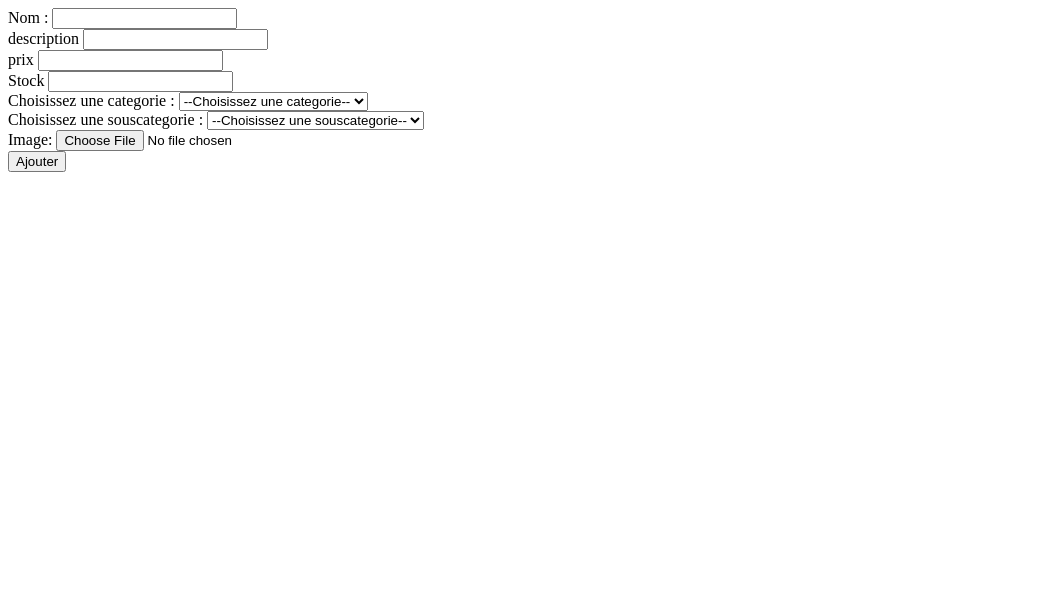
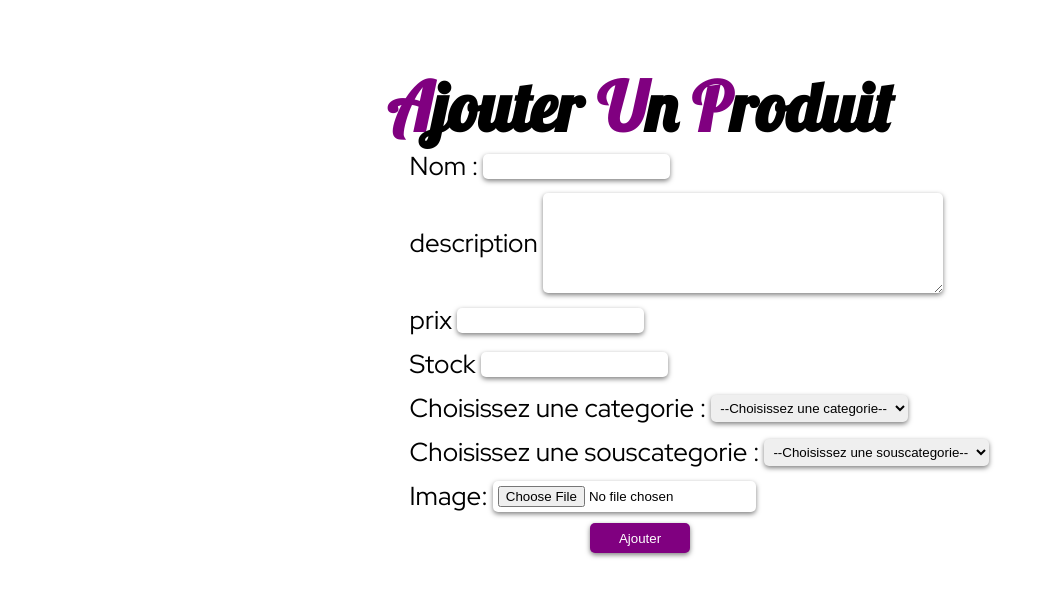
Before and after one commit to Nihilius63/PrestachopeGroupe5, a PHP site: template web/pages/creationproduit/Creation_produitview.php in a window 1280 px wide. Shown: the top 597 px of the page, without its empty margins (0-1047 px from the left). Run offline with PHP 8.4, Linux system fonts and the light colour scheme; the template is opened without the code that fills it, so the values that code supplies are empty.

Commit message:
page add produit admin

```diff
--- /dev/null
+++ b/web/assets/css/Add_produit.css
@@ -0,0 +1,70 @@
+*{
+    padding: 0;
+    margin: 0;
+    box-sizing: border-box;
+}
+html{
+    font-size: 62.5%;
+}
+body{
+    width: 100%;
+    height: 100%;
+}
+.contenue{
+    width: 100%;
+    height: 100%;
+    margin-top: 5%;
+    z-index: 1;
+    display: flex;
+    justify-content: center;
+    align-items: center;
+}
+.prod h1{
+    font-size: 6.8rem;
+    font-family: 'Lobster', cursive;
+}
+.prod h1 span{
+    color: purple;
+}
+.prod{
+    width: 60%;
+    display: flex;
+    flex-direction: column;
+}
+.prod label{
+    font-size: 2.6rem;
+    font-family: 'Red Hat Display', sans-serif;
+}
+.prod input, .prod select, .prod textarea{
+   border: none;
+   outline: none;
+   padding: 5px;
+   border-radius: 5px;
+   margin: 0 5px !important;
+   box-shadow: 0 2px 5px rgba(0,0,0,.5);
+}
+.prod textarea{
+    height: 100px;
+    width: 400px;
+}
+.form-example{
+    margin-bottom: 10px;
+    display: flex;
+    align-items: center;
+    margin-left: 20%;
+}
+.titreadd{
+    width: 100%;
+    display: flex;
+    justify-content: center;
+}
+.btnadd{
+    height: 30px;
+    width: 100px;
+    background: purple;
+    color: white;
+    transition: 0.5s;
+}
+.btnadd:hover{
+    opacity: 0.6;
+}
--- a/web/pages/creationproduit/Creation_produitview.php
+++ b/web/pages/creationproduit/Creation_produitview.php
@@ -7,19 +7,29 @@ if (isset($_POST['Nom'],$_POST['description'],$_POST['prix'],$_POST['Stock'],$_P
 ?>
 <!DOCTYPE html>
 <meta charset="utf-8">
+<link rel="stylesheet" type="text/css" href="assets/css/Add_produit.css" media="all"/>
+<link rel="preconnect" href="https://fonts.gstatic.com">
+<link href="https://fonts.googleapis.com/css2?family=Lobster&display=swap" rel="stylesheet">
+<link href="https://fonts.googleapis.com/css2?family=Teko:wght@300&display=swap" rel="stylesheet">
+<link href="https://fonts.googleapis.com/css2?family=Red+Hat+Display&display=swap" rel="stylesheet">
 <html>
 <head>
 	<title>Creation produit</title>
 </head>
 <body>
-    <form action="" method="post" class="form-example" enctype="multipart/form-data">
+    <div class="contenue">
+        <div class="prod">
+            <div class="titreadd">
+                <h1> <span>A</span>jouter <span>U</span>n <span>P</span>roduit </h1>
+            </div>
+            <form action="" method="post" enctype="multipart/form-data">
             <div class="form-example">
                 <label for="Nom">Nom :</label>
                 <input type="text" name="Nom" id="Nom" required>
             </div>
             <div class="form-example">
                 <label for="description">description</label>
-        <input type="text" name="description" id="description" required>
+                <textarea type="text" name="description" id="description" required></textarea>
             </div>
             <div class="form-example">
                 <label for="prix">prix</label>
@@ -29,6 +39,7 @@ if (isset($_POST['Nom'],$_POST['description'],$_POST['prix'],$_POST['Stock'],$_P
                 <label for="stock">Stock</label>
                 <input type="number" name="Stock" id="description" required>
             </div>
+                <div class="form-example">
                     <label for="categorie">Choisissez une categorie :</label>
                     <select name="categorie">
                     <option value="">--Choisissez une categorie--</option>
@@ -39,7 +50,9 @@ if (isset($_POST['Nom'],$_POST['description'],$_POST['prix'],$_POST['Stock'],$_P
                             echo '<option value='.$categorie->getIdCategorie().'>'.$categorie->getCategorieProduit().'</option>';
                          }
                     ?>
-        </select><br>
+                    </select>
+                </div>
+                <div class="form-example">
                     <label for="souscategorie">Choisissez une souscategorie :</label>
                     <select name="souscategorie">
                     <option value="">--Choisissez une souscategorie--</option>
@@ -50,10 +63,17 @@ if (isset($_POST['Nom'],$_POST['description'],$_POST['prix'],$_POST['Stock'],$_P
                             echo '<option value='.$categorie->getIdSousCategorie().'>'.$categorie->getNomSousCategorie().'</option>';
                          }
                     ?>
-        </select><br>
+                    </select>
+                </div>
+                <div class="form-example">
                     <label for="fileToUpload">Image:</label>
                     <input type="file" name="fileToUpload" id="fileToUpload"><br>
-        <input type="submit" value="Ajouter" name="submit">
+                </div>
+                <div class="titreadd">
+                    <input class="btnadd" type="submit" value="Ajouter" name="submit">
+                </div>
                 </form>
+        </div>
+    </div>
 </body>
 </html>
```
Lines whose indentation alone changed are shown as unchanged.
